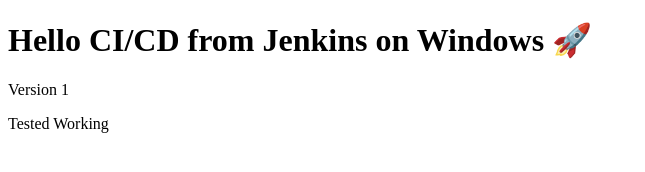
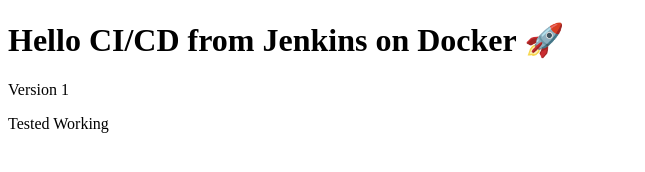
Before and after one commit to ravindransamy/CICD, a plain HTML site: page index.html in a window 1280 px wide. Shown: the whole page, without its empty margins (0-645 px from the left). Drawn offline with Linux system fonts and the light colour scheme.

Commit message:
CI/CD pipline with docker

```diff
--- a/index.html
+++ b/index.html
@@ -1,7 +1,7 @@
 <!DOCTYPE html>
 <html>
 <body>
-<h1>Hello CI/CD from Jenkins on Windows 🚀</h1>
+<h1>Hello CI/CD from Jenkins on Docker 🚀</h1>
 <p>Version 1</p>
 <p>Tested Working</p>
 </body>
```
